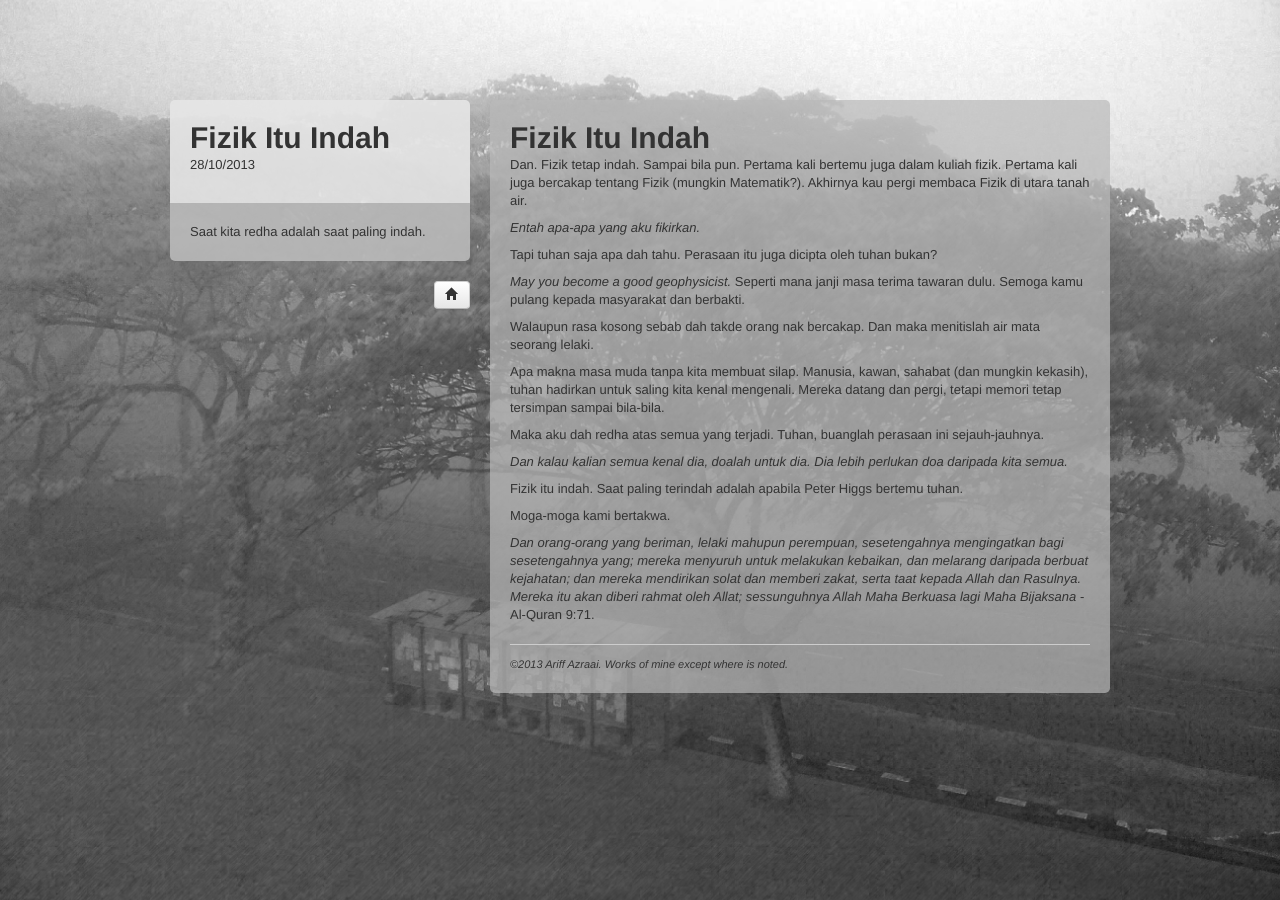
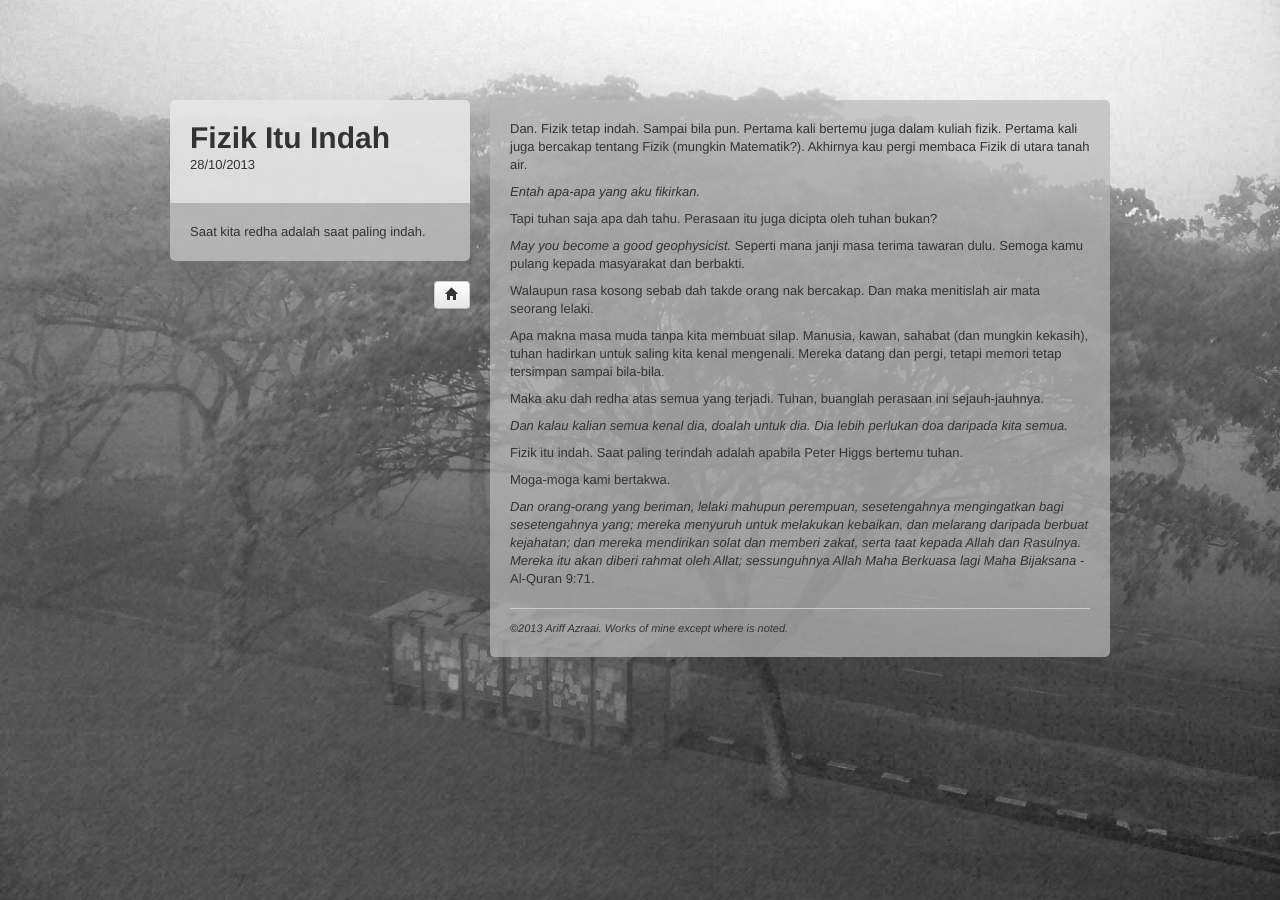
Before and after one commit to azraai/azraai.gh-old, a Jekyll site: the page built from _posts/2013-10-28-fizik-itu-indah.md, in a window 1280 px wide. Built offline with Jekyll 4.4.1, drawn with Linux system fonts in a browser that asks for light colours.

Commit message:
Update post title.

```diff
--- a/_posts/2013-10-28-fizik-itu-indah.md
+++ b/_posts/2013-10-28-fizik-itu-indah.md
@@ -3,8 +3,6 @@ layout: writing
 title: Fizik Itu Indah
 side: Saat kita redha adalah saat paling indah.
 ---
-
-# Fizik Itu Indah
 
 Dan. Fizik tetap indah. Sampai bila pun.
 Pertama kali bertemu juga dalam kuliah fizik.
```
Also changed, not shown: 1 other file.
